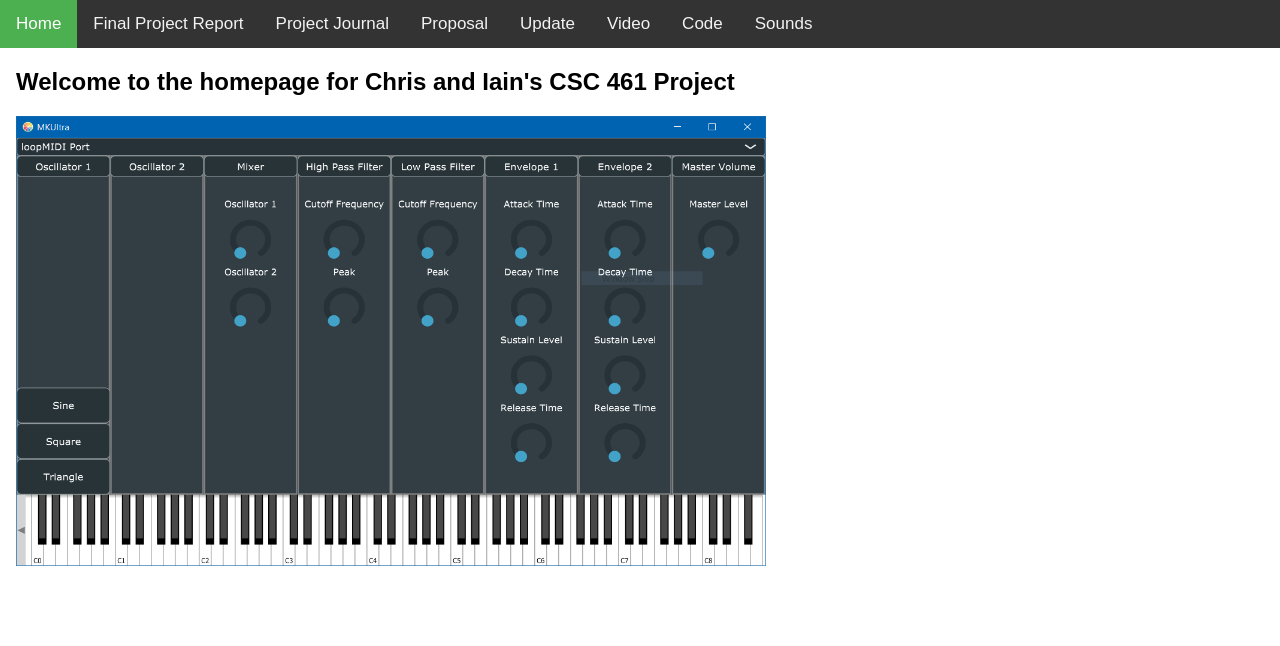
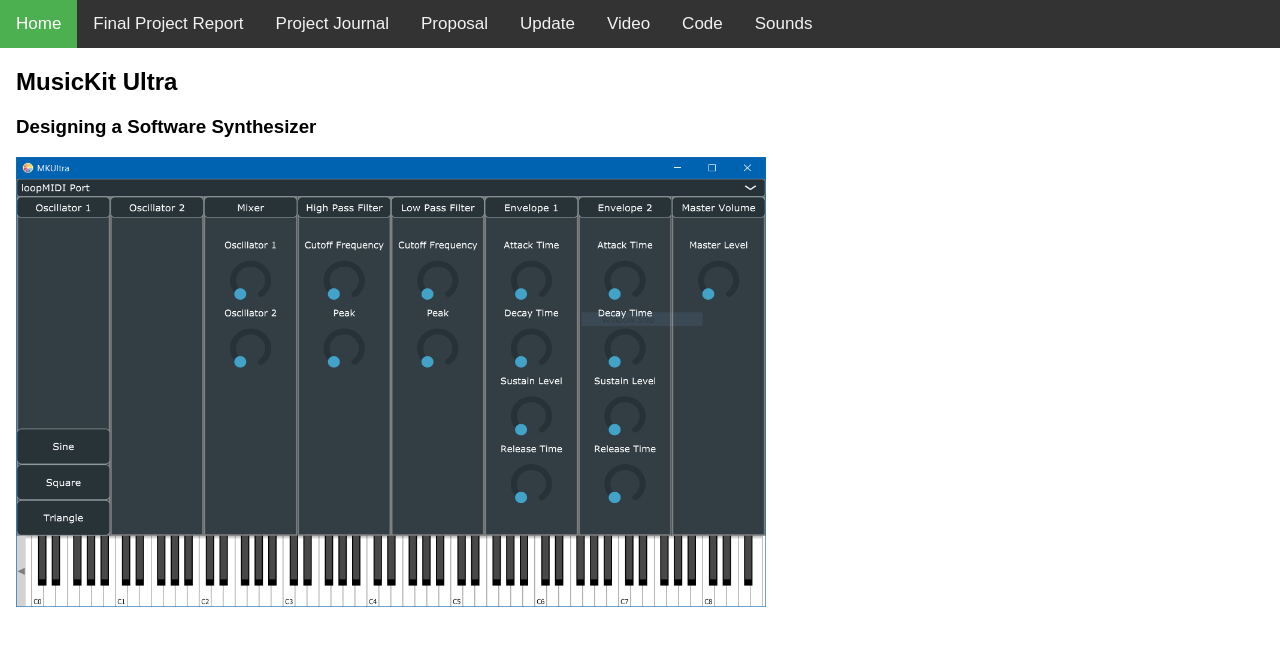
Before and after one commit to chettrick/MKUltra, a plain HTML site: page docs/index.html in a window 1280 px wide. Drawn offline with Linux system fonts and the light colour scheme.

```diff
--- a/docs/index.html
+++ b/docs/index.html
@@ -38,12 +38,13 @@
   <a href="proposal.html">Proposal</a>
   <a href="update.html">Update</a>
   <a href="video.html">Video</a>
-  <a href="https://github.com/iainemslie/CSC461Project">Code</a>
+  <a href="https://github.com/chettrick/MKUltra">Code</a>
   <a href="sounds.html">Sounds</a>
 </div>
 
 <div style="padding-left:16px">
-  <h2>Welcome to the homepage for Chris and Iain's CSC 461 Project</h2>
+  <h2>MusicKit Ultra</h2>
+  <h3>Designing a Software Synthesizer</h3>
   <p></p>
   <img alt="MKUltra Synthesizer" src="images/MKUltra_2019-12-02_2.png" title="MKUltra Synthesizer" style="width: 750px; height: 450px;">
 </div>
```
